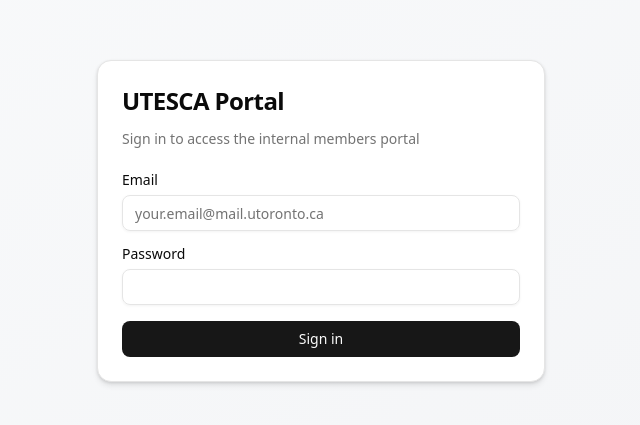
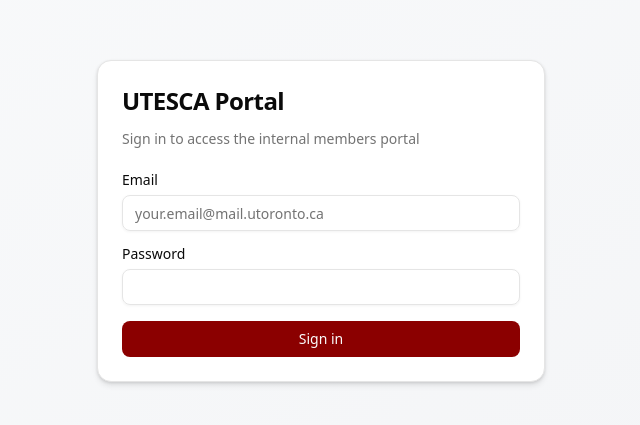
Before and after one commit to uoftesca/utesca-portal-frontend, a Next.js app: page /sign-in in a window 1280 px wide. Shown: the part 179-604 px from the top of the page, without its empty margins (319-959 px from the left). Built offline with nearby package versions, Linux system fonts and the light colour scheme; no server answers.

Commit message:
update tailwind css

```diff
--- a/src/app/globals.css
+++ b/src/app/globals.css
@@ -1,17 +1,19 @@
 @import 'tailwindcss';
-@import "tw-animate-css";
+@import 'tw-animate-css';
 
 @custom-variant dark (&:is(.dark *));
 
 :root {
+  --background: oklch(1 0 0);
+  --foreground: oklch(0.145 0 0);
   --card: oklch(1 0 0);
   --card-foreground: oklch(0.145 0 0);
   --popover: oklch(1 0 0);
   --popover-foreground: oklch(0.145 0 0);
-  --primary: oklch(0.205 0 0);
+  --primary: oklch(0.3999 0.1641 29.2339);
   --primary-foreground: oklch(0.985 0 0);
-  --secondary: oklch(0.97 0 0);
-  --secondary-foreground: oklch(0.205 0 0);
+  --secondary: oklch(0.9354 0.031 20.1731);
+  --secondary-foreground: oklch(0.3999 0.1641 29.2339);
   --muted: oklch(0.97 0 0);
   --muted-foreground: oklch(0.556 0 0);
   --accent: oklch(0.97 0 0);
@@ -21,16 +23,16 @@
   --border: oklch(0.922 0 0);
   --input: oklch(0.922 0 0);
   --ring: oklch(0.708 0 0);
-  --chart-1: oklch(0.646 0.222 41.116);
-  --chart-2: oklch(0.6 0.118 184.704);
-  --chart-3: oklch(0.398 0.07 227.392);
-  --chart-4: oklch(0.828 0.189 84.429);
-  --chart-5: oklch(0.769 0.188 70.08);
-  --sidebar: oklch(0.985 0 0);
-  --sidebar-foreground: oklch(0.145 0 0);
+  --chart-1: oklch(0.81 0.1 252);
+  --chart-2: oklch(0.62 0.19 260);
+  --chart-3: oklch(0.55 0.22 263);
+  --chart-4: oklch(0.49 0.22 264);
+  --chart-5: oklch(0.42 0.18 266);
+  --sidebar: oklch(0.2094 0.0199 248.8017);
+  --sidebar-foreground: oklch(0.985 0 0);
   --sidebar-primary: oklch(0.205 0 0);
   --sidebar-primary-foreground: oklch(0.985 0 0);
-  --sidebar-accent: oklch(0.97 0 0);
+  --sidebar-accent: oklch(0.9354 0.031 20.17);
   --sidebar-accent-foreground: oklch(0.205 0 0);
   --sidebar-border: oklch(0.922 0 0);
   --sidebar-ring: oklch(0.708 0 0);
@@ -61,8 +63,6 @@
   --shadow-2xl: 0 1px 3px 0px hsl(0 0% 0% / 0.25);
   --tracking-normal: 0em;
   --spacing: 0.25rem;
-  --background: oklch(1 0 0);
-  --foreground: oklch(0.145 0 0);
 }
 
 .dark {
@@ -98,12 +98,6 @@
   --sidebar-accent-foreground: oklch(0.985 0 0);
   --sidebar-border: oklch(1 0 0 / 10%);
   --sidebar-ring: oklch(0.556 0 0);
-  --font-sans: ui-sans-serif, system-ui, -apple-system, BlinkMacSystemFont,
-    'Segoe UI', Roboto, 'Helvetica Neue', Arial, 'Noto Sans', sans-serif,
-    'Apple Color Emoji', 'Segoe UI Emoji', 'Segoe UI Symbol', 'Noto Color Emoji';
-  --font-serif: ui-serif, Georgia, Cambria, 'Times New Roman', Times, serif;
-  --font-mono: ui-monospace, SFMono-Regular, Menlo, Monaco, Consolas,
-    'Liberation Mono', 'Courier New', monospace;
   --radius: 0.625rem;
   --shadow-x: 0;
   --shadow-y: 1px;
```
